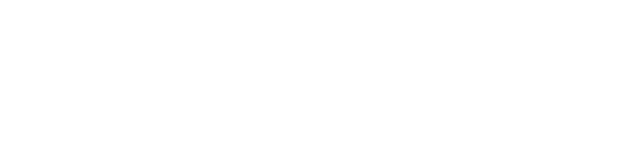
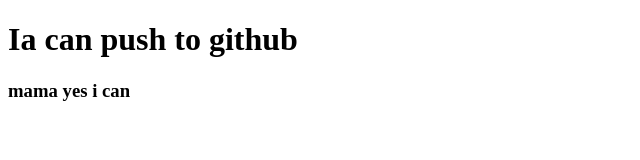
Before and after one commit to Jamil-Emon/my-first-repo, a plain HTML site: page index.html in a window 1280 px wide. Shown: the whole page, without its empty margins (0-640 px from the left). Drawn offline with Linux system fonts and the light colour scheme.

Commit message:
added header

```diff
--- a/index.html
+++ b/index.html
@@ -7,6 +7,7 @@
     <title>My first Github Repo</title>
 </head>
 <body>
-
+    <h1>Ia can push to github</h1>
+    <h3>mama yes i can</h3>
 </body>
 </html>
```
